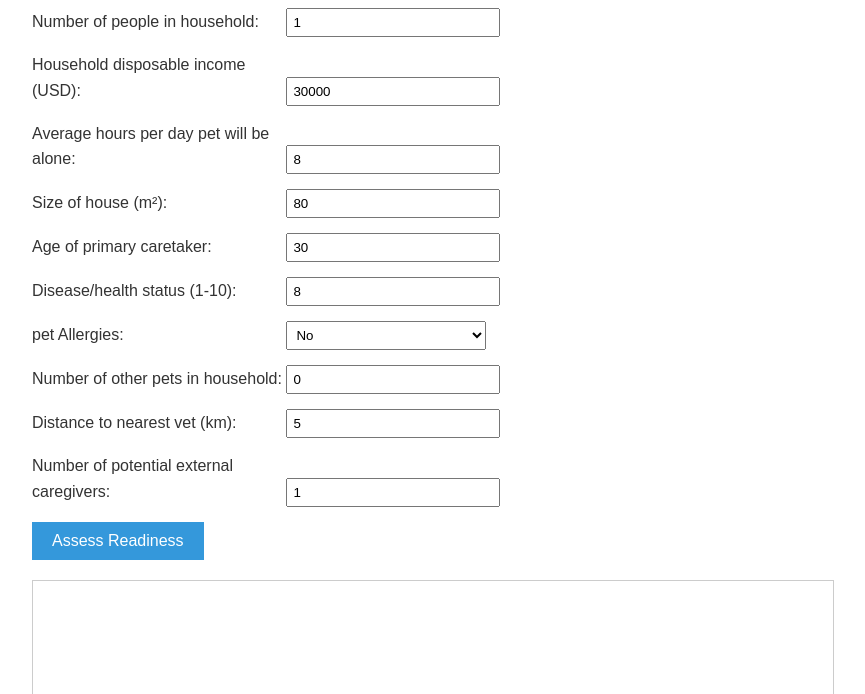
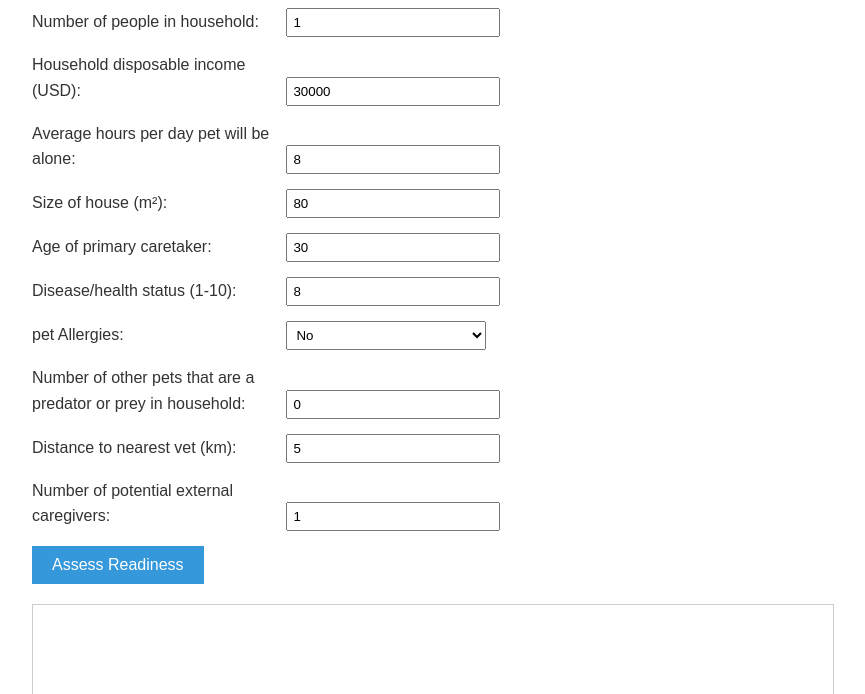
Before and after one commit to MathsModel/cat, a plain HTML site: page index.html in a window 1280 px wide. Shown: the part 106-800 px from the top of the page, without its empty margins (208-1073 px from the left). Drawn offline with nearby package versions, Linux system fonts and the light colour scheme.

Commit message:
Update index.html
Changed from number of pets to number of predator or prey pets

```diff
--- a/index.html
+++ b/index.html
@@ -42,7 +42,7 @@
             </select>
         </div>
         <div class="input-group">
-            <label for="other-pets">Number of other pets in household:</label>
+            <label for="other-pets">Number of other pets that are a predator or prey in household:</label>
             <input type="number" id="other-pets" min="0" value="0">
         </div>
         <div class="input-group">
```
